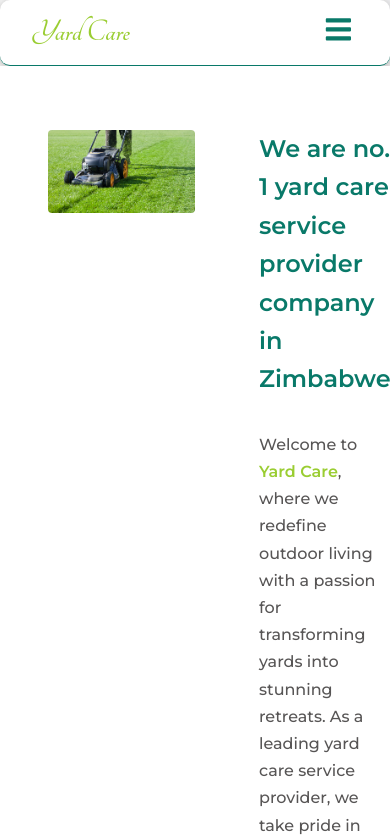
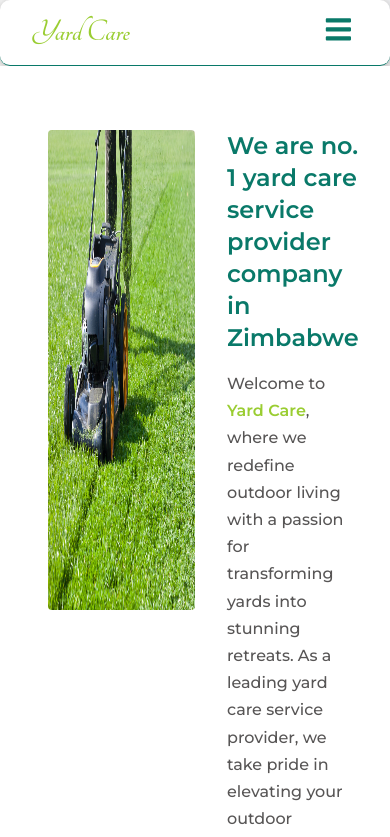
Before and after one commit to Amen-Musingarimi/yard-care, a React (Create React App) app: page /about in a window 390 px wide. Shown: the top 837 px of the page. Built offline with nearby package versions, Linux system fonts and the light colour scheme.

Commit message:
Add media queries for media queries

```diff
--- a/src/components/styles/About.css
+++ b/src/components/styles/About.css
@@ -53,4 +53,20 @@
 }
 
 @media only screen and (max-width: 1024px) {
+  .intro-container {
+    gap: 2rem;
+  }
+
+  .intro-text-container {
+    gap: 1rem;
+  }
+
+  .intro-image {
+    width: 50%;
+    height: 30rem;
+  }
+
+  .intro-heading {
+    line-height: 2rem;
+  }
 }
```
